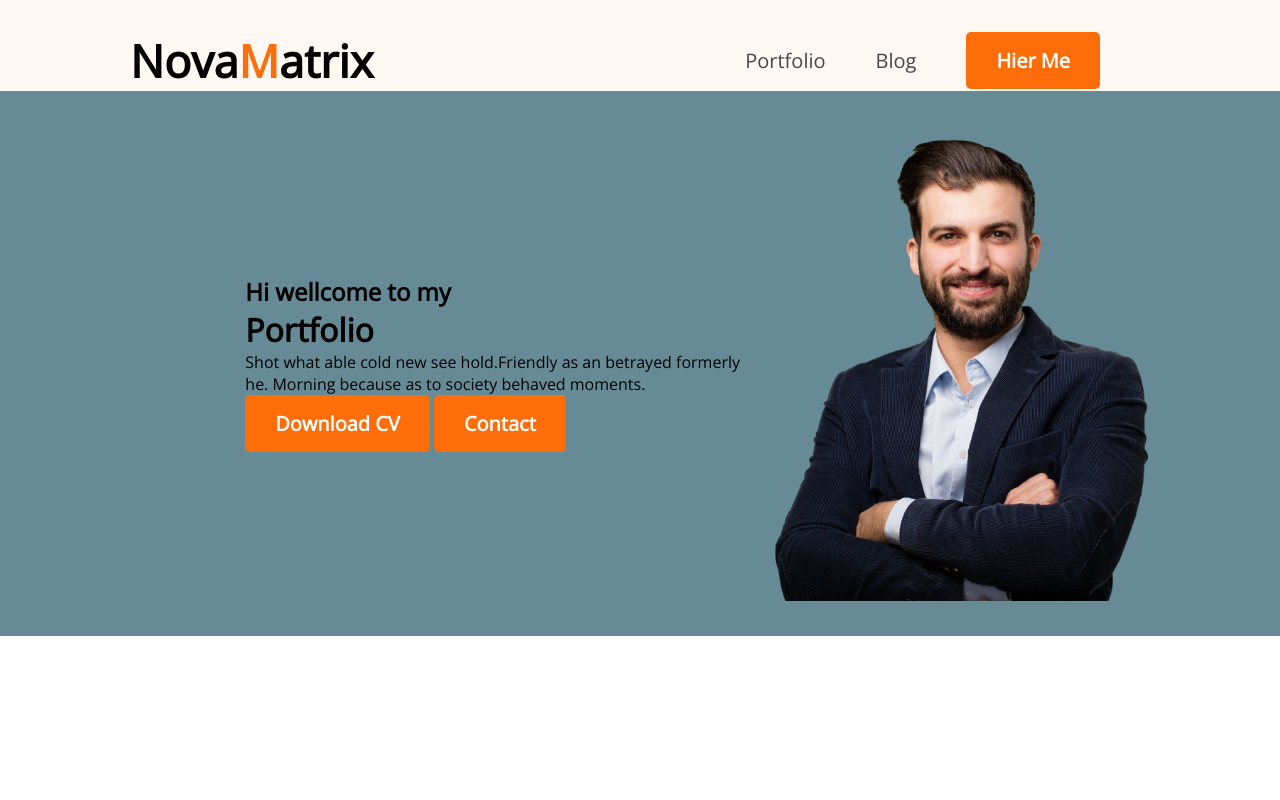
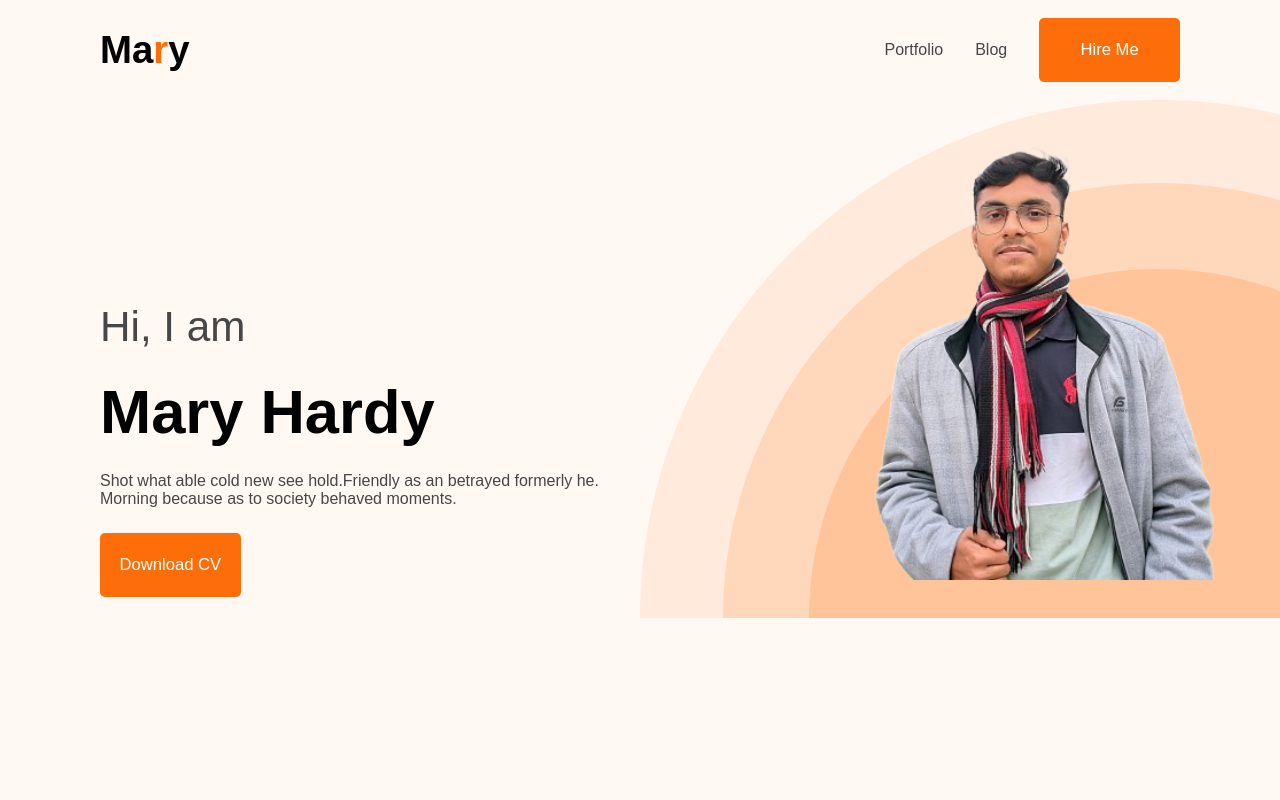
Before and after one commit to shsobur/my-web-developer-portfolio-, a plain HTML site: page index.html in a window 1280 px wide. Drawn offline with nearby package versions, Linux system fonts and the light colour scheme.

Commit message:
final home

```diff
--- a/index.html
+++ b/index.html
@@ -3,38 +3,39 @@
 <head>
   <meta charset="UTF-8">
   <meta name="viewport" content="width=device-width, initial-scale=1.0">
-  <link rel="preconnect" href="https://fonts.googleapis.com">
-<link rel="preconnect" href="https://fonts.gstatic.com" crossorigin>
-<link href="https://fonts.googleapis.com/css2?family=Open+Sans:ital,wght@0,400;1,800&display=swap" rel="stylesheet">
-  <link rel="stylesheet" href="/styles/portfolio.css">
-  <title>wev developer portfolio</title>
+  <link rel="stylesheet" href="styles/portfolio.css">
+  <title>web portfolio</title>
 </head>
 <body>
   <header class="header">
     <nav>
-      <h2 class="logo">Nova<span class="primary-color">M</span>atrix</h2>
-      <ul>
-        <li><a href="#">Portfolio</a></li>
-        <li><a href="#">Blog</a></li>
-        <li><button class="primary-but">Hier Me</button></li>
-      </ul>
+      <div class="logo">
+        <h2>Ma<span>r</span>y</h2>
+      </div>
+      <div class="nav-contain">
+        <ul>
+          <li><a href="#">Portfolio</a></li>
+          <li><a href="#">Blog</a></li>
+          <li><button class="pry-but">Hire Me</button></li>
+        </ul>
+      </div>
     </nav>
-    <diV class="banar">
-      <div>
-        <h2>Hi wellcome to my</h2>
-        <h1>Portfolio</h1>
-        <p>Shot what able cold new see hold.Friendly as an betrayed formerly
-        <br>he. Morning because as to society behaved moments.</p>
-        <button class="primary-but">Download CV</button>
-        <button class="primary-but">Contact</button>
-      </div>
-      <diV class="image">
-        <img src="images/hardy.png">
-      </diV>
-    </diV>
   </header>
   <main>
-
+    <div class="home-contain">
+      <div class="left-side">
+        <div class="left-contain">
+          <h4>Hi, I am</h4>
+          <h2>Mary Hardy</h2>
+          <p>Shot what able cold new see hold.Friendly as an betrayed formerly
+            he. Morning because as to society behaved moments.</p>
+          <button class="pry-but">Download CV</button>
+        </div>
+      </div>
+      <div class="right-side">
+        <img src="/images/sh.png" alt="woner image">
+      </div>
+    </div>
   </main>
   <footer>
 
--- a/styles/portfolio.css
+++ b/styles/portfolio.css
@@ -2,65 +2,97 @@
   margin: 0;
   padding: 0;
   box-sizing: border-box;
-  font-family: 'Open Sans', sans-serif;
+  font-family: Arial, Helvetica, sans-serif;
 }
-.primary-color {
+
+nav {
+  height: 100px;
+  width: 100%;
+  display: flex;
+  align-items: center;
+  justify-content: center;
+  justify-content: space-between;
+  background-color: #fff8f3;
+}
+.logo {
+  font-size: 2vw;
+  font-weight: 800;
+  padding-left: 100px;
+}
+.logo span{
   color: #fd6e0a;
 }
 
-/* Nave bar styling--> */
-
-nav {
+.nav-contain > ul{
   display: flex;
   align-items: center;
   justify-content: center;
-  margin: 0 130px;
-  justify-content: space-between;
+  gap: 2.5vw;
+  padding-right: 100px;
 }
-.logo {
-  color: black;
-  font-size: 45px;
-  font-weight: 800;
-  margin-top: 30px;
+.nav-contain li{
+  list-style: none;
+
 }
-
-nav > ul{
-  display: flex;
-  margin-top: 30px;
-}
-nav li{
-  list-style: none;
-  margin-right: 50px;
-  display: flex;
-  align-items: center;
-}
-nav a{
+.nav-contain a{
   text-decoration: none;
   color: #474747;
-  font-size: 20px;
 }
-.primary-but {
-  color: white;
+.pry-but {
+  height: 8vh;
+  width: 11vw;
+  font-size: 1.3vw;
+  font-weight: 400;
+  border: none;
   border-radius: 5px;
-  border: none;
-  font-size: 20px;
-  padding: 15px 30px;
-  font-weight: 700;
   background-color: #fd6e0a;
-}
-
-.header {
-  background-color: #fff8f3;
+  color: #ffffff;
 }
 
 
-.banar {
-  padding: 30px 30px 30px 150px;
+
+.home-contain{
+  height: calc(100vh - 100px);
+  width: 100%;
+  display: flex;
+}
+.left-side {
+  height: 100%;
+  width: 50%;
   display: flex;
   align-items: center;
   justify-content: center;
-  background-color: rgb(102, 139, 151);
+  background-color: #fff8f3;
 }
-.image img{
+.left-contain {
+  padding-left: 100px;
+}
+.left-side h4{
+  font-size: 3.3vw;
+  font-weight: 400;
+  color: #474747;
+}
+.left-side h2{
+  font-size: 4.8vw;
+  padding: 25px 0;
+}
+.left-side p{
+  font-weight: 400;
+  padding-bottom: 25px;
+  color: #474747;
+}
+.left-contain diff-but{
+  padding: 20px 35px;
+}
+
+.right-side{
+  height: 100%;
+  width: 50%;
+  background-color: #fff8f3;
+  background-image: url("/images/header_bg.png");
+  background-repeat: no-repeat;
+}
+.right-side img{
   height: 480px;
+  margin-left: 180px;
 }
```
Also changed, not shown: images/sh.png (added).
